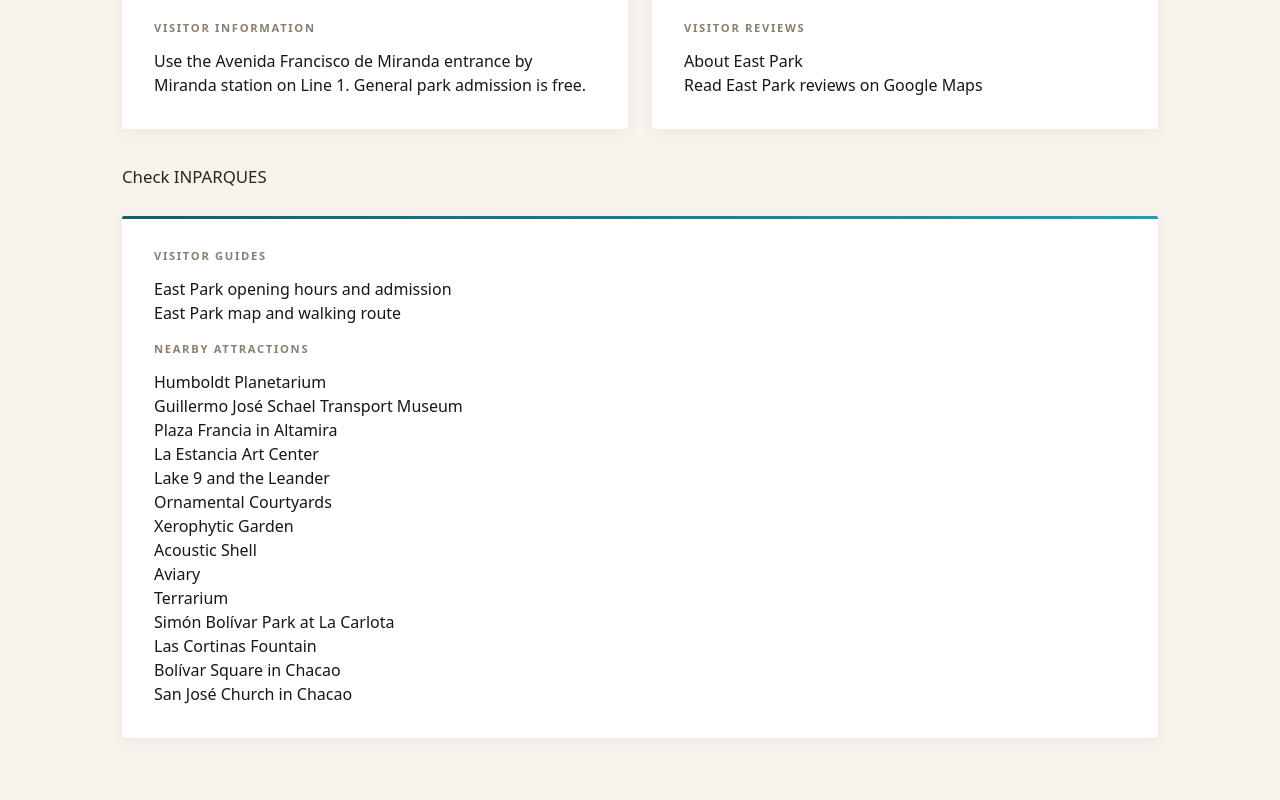
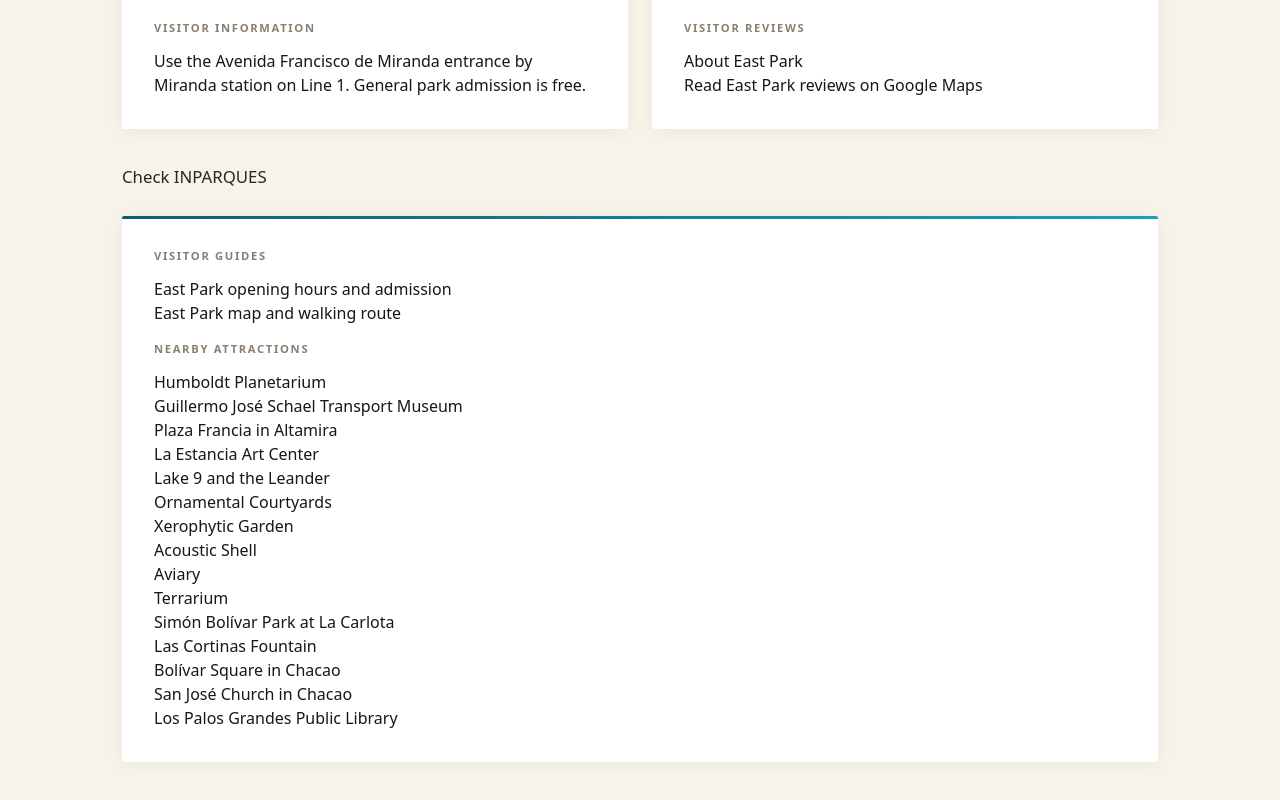
Before and after one commit to n20186005-hash/parquedelesteguia, a Next.js app: page /en/guide/como-llegar in a window 1280 px wide. Shown: the part 1068-1868 px from the top of the page. Built offline with nearby package versions, Linux system fonts and the light colour scheme.

Commit message:
Add Los Palos Grandes Public Library visitor guide

```diff
--- a/src/i18n/nearby-details.ts
+++ b/src/i18n/nearby-details.ts
@@ -6,6 +6,13 @@ export const nearbyDetailLabels = {
 
 export const nearbyDetails = {
   es: {
+    "biblioteca-los-palos-grandes": {
+      about: "La Alcaldía impulsó el conjunto con participación vecinal. La biblioteca municipal amplía el uso de la plaza con espacios para leer y reunirse.",
+      observe: "Busca el edificio estrecho del lado norte y observa cómo deja libre el centro de la plaza.",
+      walk: ["Desde Miranda, camina hacia el interior del barrio.", "Llega al cruce de la 3.ª Avenida y la 2.ª Transversal.", "Cruza la plaza hacia el edificio del lado norte."],
+      photo: "Desde el área pública de la plaza, encuadra el borde norte y la estructura de sombra.",
+      faq: ["¿La entrada a la plaza garantiza el acceso a la biblioteca?", "Consulta con Cultura Chacao los horarios de la biblioteca y de cualquier actividad en la que quieras participar."],
+    },
     "iglesia-san-jose-chacao": {
       about: "La parroquia organiza el culto y la atención parroquial. Su sitio oficial publica por separado los horarios del despacho y de los servicios religiosos.",
       observe: "Desde la plaza, observa la fachada y el campanario; si se puede entrar, compara la nave central con las laterales.",
@@ -106,6 +113,13 @@ export const nearbyDetails = {
     },
   },
   en: {
+    "biblioteca-los-palos-grandes": {
+      about: "The municipality developed the complex with local participation. The library gives the square places to read and meet.",
+      observe: "Look for the narrow building on the north edge and notice how it leaves the centre of the square open.",
+      walk: ["Walk from Miranda station into the neighbourhood.", "Reach the corner of 3rd Avenue and 2nd Transversal.", "Cross the square to the building on its north side."],
+      photo: "From the public square, frame the north edge together with the shade structure.",
+      faq: ["Does access to the square include access to the library?", "Check library hours and the schedule for any activity you want to attend with Cultura Chacao."],
+    },
     "iglesia-san-jose-chacao": {
       about: "The parish oversees worship and parish services. Its official site lists parish office hours separately from Mass times.",
       observe: "Observe the façade and bell tower from the square. If interior access is available, compare the central aisle with the side aisles.",
@@ -206,6 +220,13 @@ export const nearbyDetails = {
     },
   },
   zh: {
+    "biblioteca-los-palos-grandes": {
+      about: "市政府與社區共同推動這座公共空間。市立圖書館讓廣場周邊也有閱讀和交流場所。",
+      observe: "留意北側狹長的館舍如何把廣場中央留作開放空間。",
+      walk: ["從米蘭達站走入社區。", "步行至第三大道與第二橫街路口。", "穿過廣場，前往北側的圖書館。"],
+      photo: "可在公共廣場上把北側建築與遮蔭構架一起取景。",
+      faq: ["廣場開放時也能進圖書館嗎？", "請向查考市文化部門查詢圖書館和各項活動的開放時段。"],
+    },
     "iglesia-san-jose-chacao": {
       about: "堂區負責禮拜及堂務服務。官網分別列出堂務辦公時間與彌撒時段。",
       observe: "先在廣場辨認立面與鐘樓。若當天可入內，可比較中廊與兩側走道的配置。",
--- a/src/i18n/nearby.ts
+++ b/src/i18n/nearby.ts
@@ -1,6 +1,19 @@
-export const nearbyTopics = ["planetario-humboldt", "museo-del-transporte", "plaza-francia", "la-estancia", "lago-9-leander", "patios-ornamentales", "jardin-xerofitico", "concha-acustica", "aviario", "terrario", "parque-simon-bolivar", "fuente-las-cortinas", "plaza-bolivar-chacao", "iglesia-san-jose-chacao"] as const;
+export const nearbyTopics = ["planetario-humboldt", "museo-del-transporte", "plaza-francia", "la-estancia", "lago-9-leander", "patios-ornamentales", "jardin-xerofitico", "concha-acustica", "aviario", "terrario", "parque-simon-bolivar", "fuente-las-cortinas", "plaza-bolivar-chacao", "iglesia-san-jose-chacao", "biblioteca-los-palos-grandes"] as const;
 
 export const nearbyPlaces = {
+  "biblioteca-los-palos-grandes": {
+    map: "https://www.google.com/maps/search/?api=1&query=Biblioteca+Los+Palos+Grandes%2C+3ra+Avenida+con+2da+Transversal%2C+Chacao%2C+Caracas",
+    address: "3.ª Avenida con 2.ª Transversal, Plaza Los Palos Grandes, Chacao, Caracas, Miranda",
+    photo: "/nearby/biblioteca-los-palos-grandes.jpg",
+    width: 330,
+    height: 220,
+    author: "Patriciacvegas",
+    credit: "https://commons.wikimedia.org/wiki/File:Plaza_Los_Palos_Grandes.JPG",
+    source: "https://guiaccs.com/obras/plaza-los-palos-grandes/",
+    operatorSource: "https://bidce.org/experience_to_pdf.php?id=219&lang=es",
+    license: "CC BY-SA 3.0",
+    licenseUrl: "https://creativecommons.org/licenses/by-sa/3.0/",
+  },
   "iglesia-san-jose-chacao": {
     map: "https://www.google.com/maps/search/?api=1&query=Iglesia+San+Jos%C3%A9+de+Chacao%2C+Avenida+Mohedano%2C+Chacao%2C+Caracas",
     address: "Avenida Mohedano, Plaza Bolívar de Chacao, Caracas 1060, Miranda, Venezuela",
@@ -187,6 +200,16 @@ export const parkDetails = {
 
 export const nearbyCopy = {
   es: {
+    "biblioteca-los-palos-grandes": {
+      title: "Biblioteca Los Palos Grandes",
+      description: "Una biblioteca pública junto a la plaza del barrio, en Chacao.",
+      manager: "Alcaldía de Chacao · Cultura Chacao.",
+      basics: "Biblioteca municipal en la esquina de la 3.ª Avenida y la 2.ª Transversal. Consulta el acceso, horarios y actividades con Cultura Chacao.",
+      transit: "Desde el metro Miranda, toma las calles de Los Palos Grandes hasta la 3.ª Avenida con 2.ª Transversal.",
+      history: "La biblioteca se inauguró en 2011. El edificio cultural ocupa el borde norte de la plaza y reúne espacios de lectura y una ludoteca.",
+      plan: "Si vas con niños, pregunta por la ludoteca. Reserva un rato para ver la relación entre la plaza y el edificio.",
+      photo: "Vista exterior de la Plaza Los Palos Grandes, donde se ubica la biblioteca",
+    },
     "iglesia-san-jose-chacao": {
       title: "Iglesia de San José de Chacao",
       description: "Un templo de tres naves en el lado norte de la plaza Bolívar de Chacao.",
@@ -329,6 +352,16 @@ export const nearbyCopy = {
     },
   },
   en: {
+    "biblioteca-los-palos-grandes": {
+      title: "Los Palos Grandes Public Library",
+      description: "A neighbourhood library on a public square in Chacao.",
+      manager: "Municipality of Chacao · Cultura Chacao.",
+      basics: "Municipal library at 3rd Avenue and 2nd Transversal. Check opening, access and activities with Cultura Chacao.",
+      transit: "From Miranda metro station, walk through Los Palos Grandes to 3rd Avenue and 2nd Transversal.",
+      history: "The library opened in 2011. The cultural building on the north side of the square houses reading spaces and a children’s play library.",
+      plan: "If visiting with children, ask about the play library. Allow time to see how the building and square work together.",
+      photo: "Exterior view of Plaza Los Palos Grandes, home to the library",
+    },
     "iglesia-san-jose-chacao": {
       title: "San José Church in Chacao",
       description: "A three-aisled parish church on the north side of Bolívar Square in Chacao.",
@@ -471,6 +504,16 @@ export const nearbyCopy = {
     },
   },
   zh: {
+    "biblioteca-los-palos-grandes": {
+      title: "洛斯帕洛斯格蘭德斯公共圖書館",
+      description: "查考區廣場旁的社區公共圖書館。",
+      manager: "查考市政府與市文化部門（Cultura Chacao）。",
+      basics: "市立圖書館位於第三大道與第二橫街交會處。開放與活動請向查考市文化部門查詢。",
+      transit: "從米蘭達地鐵站往社區內步行，到第三大道與第二橫街路口。",
+      history: "圖書館於 2011 年開館。廣場北側的文化建築內有閱讀空間與兒童遊戲圖書室。",
+      plan: "帶孩子可詢問兒童空間是否開放，也可留時間觀察圖書館與廣場如何銜接。",
+      photo: "圖書館所在的洛斯帕洛斯格蘭德斯廣場外景",
+    },
     "iglesia-san-jose-chacao": {
       title: "查考聖何塞教堂",
       description: "在查考玻利瓦爾廣場北側，認識舊城的三廊式教堂。",
```
Also changed, not shown: public/nearby/biblioteca-los-palos-grandes.jpg (added).
